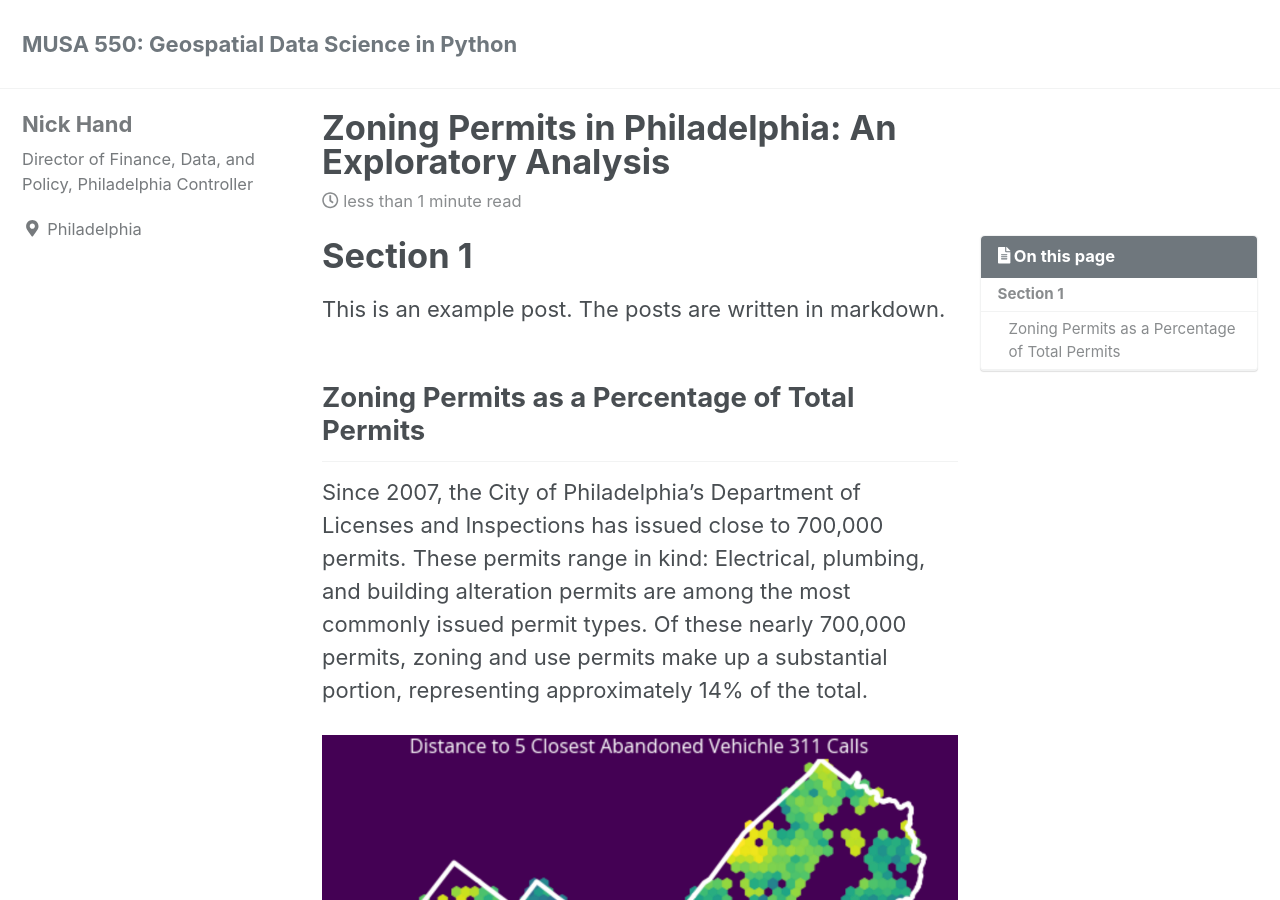
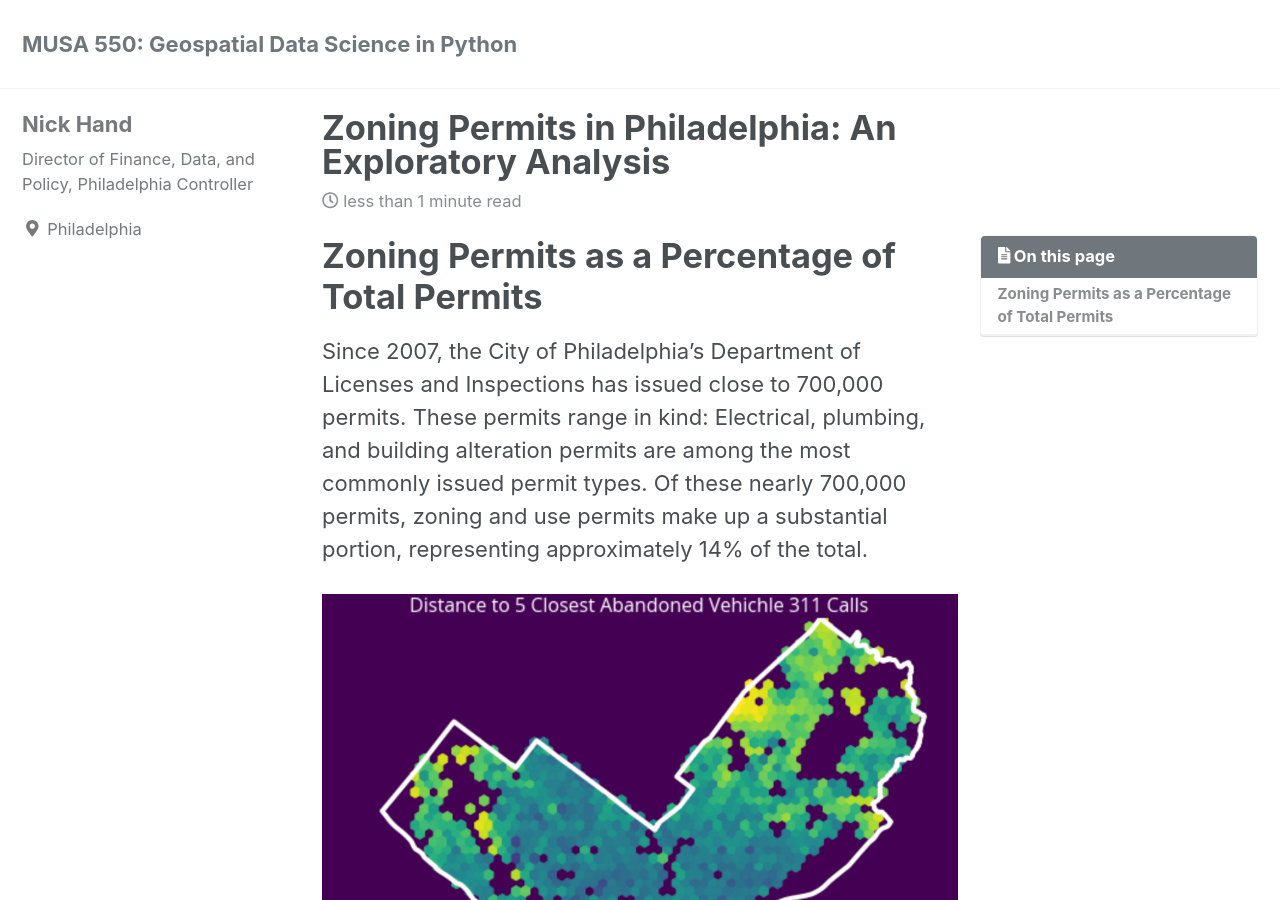
Before and after one commit to maxmasudafarkas/Philadelphia_Entitlements_Analysis, a Jekyll site: the page built from _posts/2019-04-17-example-post.md, in a window 1280 px wide and 900 px high. Built offline with Jekyll 4.4.1, drawn with Linux system fonts in a browser that asks for light colours; cached includes are drawn as plain includes; nearby versions of some CDN libraries; a script that is not in the unit is left out.

Commit message:
Update 2019-04-17-example-post.md

```diff
--- a/_posts/2019-04-17-example-post.md
+++ b/_posts/2019-04-17-example-post.md
@@ -8,11 +8,7 @@ toc: true
 toc_sticky: true
 ---
 
-# Section 1
-
-This is an example post. The posts are written in markdown.
-
-## Zoning Permits as a Percentage of Total Permits
+# Zoning Permits as a Percentage of Total Permits
 
 Since 2007, the City of Philadelphia's Department of Licenses and Inspections has issued close to 700,000 permits. These permits range in kind: Electrical, plumbing, and building alteration permits are among the most commonly issued permit types. Of these nearly 700,000 permits, zoning and use permits make up a substantial portion, representing approximately 14% of the total.
 
```
